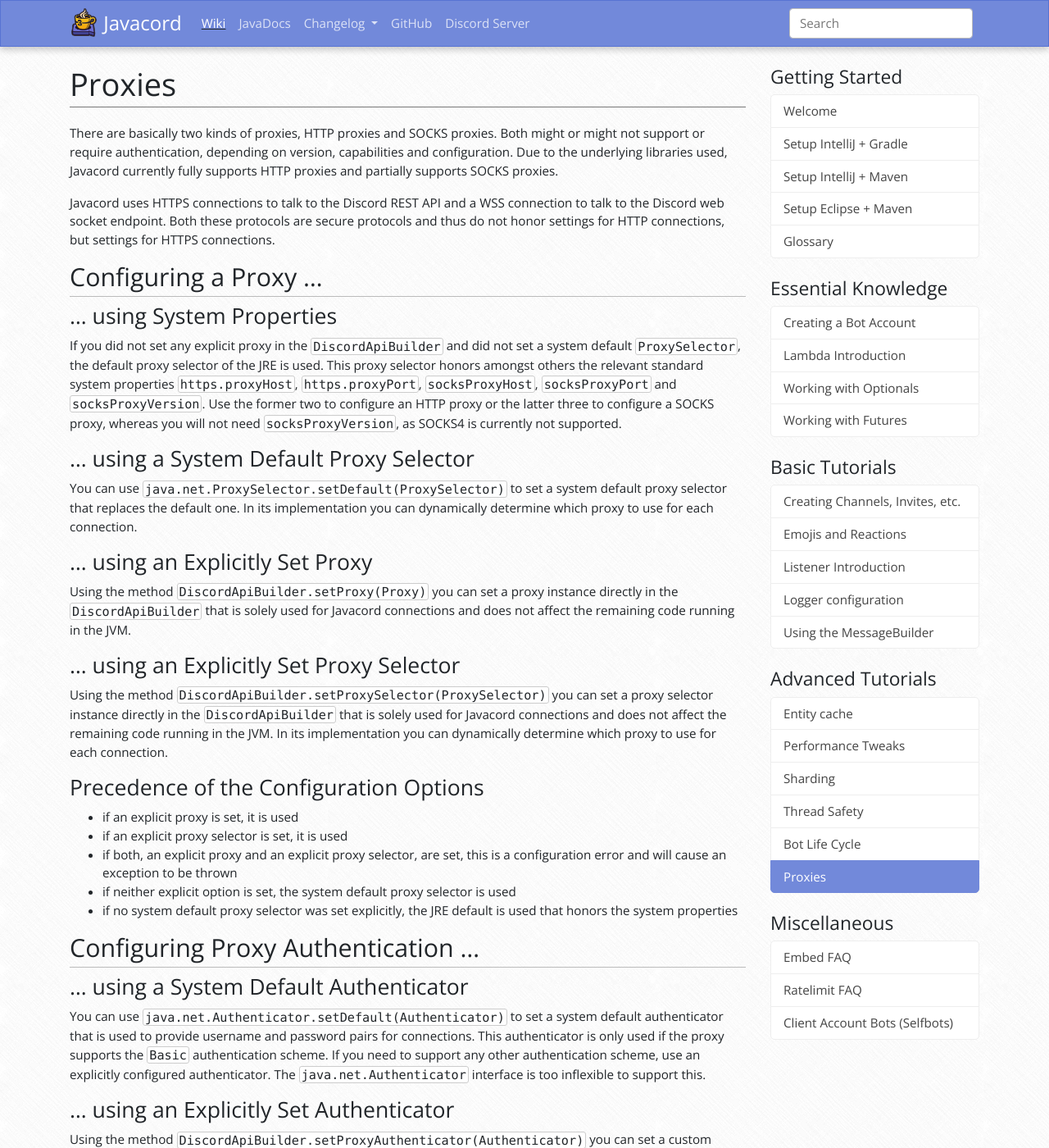
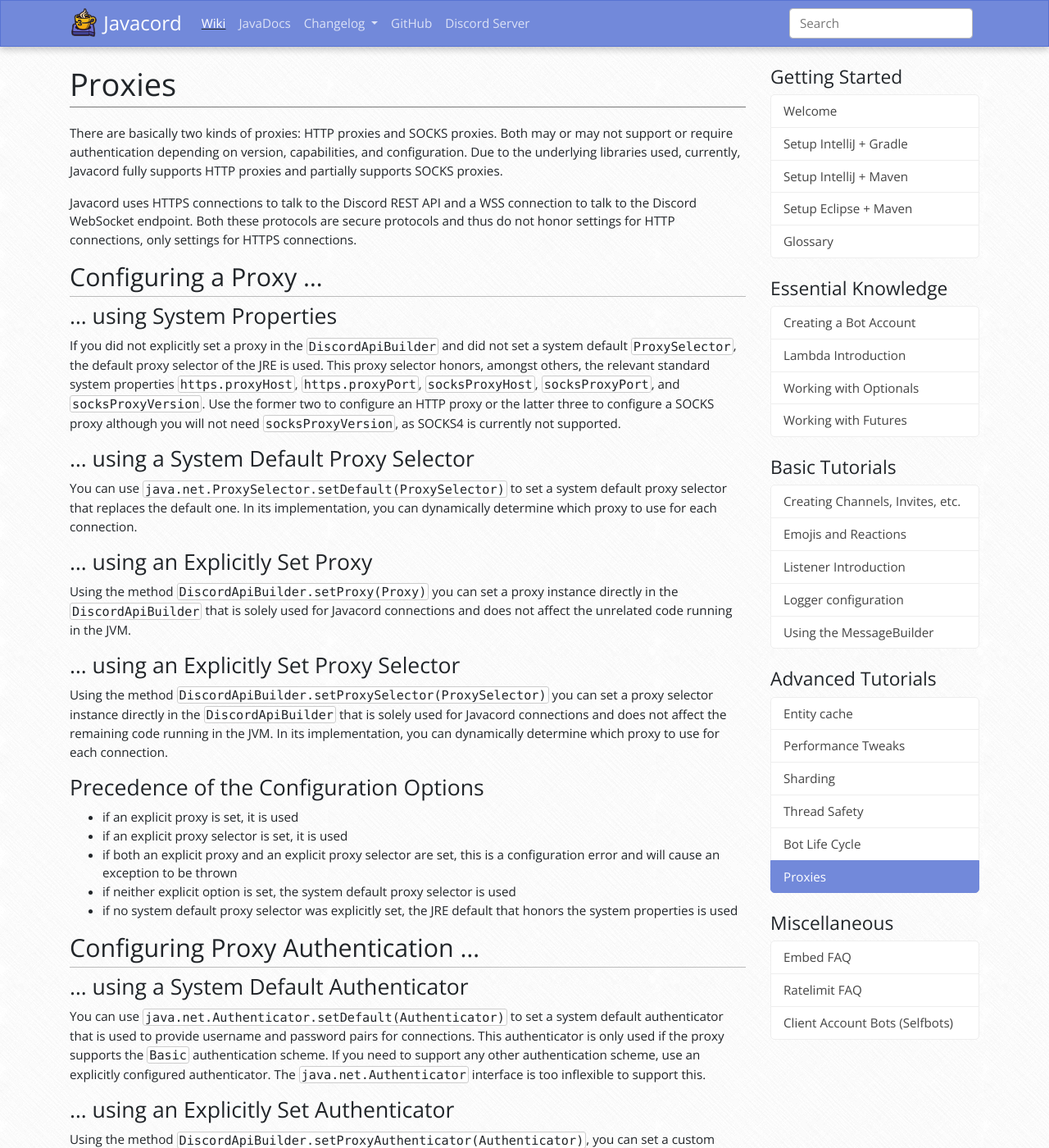
Before and after one commit to Vampire/javacord.github.io, a Jekyll site: the page built from _wiki/advanced-tutorials/proxies.md, in a window 1280 px wide and 1400 px high. Shown: the whole window at 82% size. Built offline with Jekyll 4.4.1, drawn with Linux system fonts in a browser that asks for light colours; nearby versions of some CDN libraries; some of the changed text lies outside the part shown.

Commit message:
Fixed some grammatical errors
Removed and added commas in various places.
Changed `might` to `may`, see https://writingexplained.org/may-vs-might-difference
Replaced all the instances of `web socket` with `WebSocket`, since it's a technical term and, in my opinion, fits better, but if it was intentionally left as a common term, let me know so I can change it back.
Changed some language to flow better, although I haven't vetted this for being as technically accurate (Notably line 28)

```diff
--- a/_wiki/advanced-tutorials/proxies.md
+++ b/_wiki/advanced-tutorials/proxies.md
@@ -9,35 +9,35 @@
 - socks5
 ---
 
-There are basically two kinds of proxies, HTTP proxies and SOCKS proxies. Both might or might not support or require authentication, depending on version, capabilities and configuration. Due to the underlying libraries used, Javacord currently fully supports HTTP proxies and partially supports SOCKS proxies.
+There are basically two kinds of proxies: HTTP proxies and SOCKS proxies. Both may or may not support or require authentication depending on version, capabilities, and configuration. Due to the underlying libraries used, currently, Javacord fully supports HTTP proxies and partially supports SOCKS proxies.
 
-Javacord uses HTTPS connections to talk to the Discord REST API and a WSS connection to talk to the Discord web socket endpoint. Both these protocols are secure protocols and thus do not honor settings for HTTP connections, but settings for HTTPS connections.
+Javacord uses HTTPS connections to talk to the Discord REST API and a WSS connection to talk to the Discord WebSocket endpoint. Both these protocols are secure protocols and thus do not honor settings for HTTP connections, only settings for HTTPS connections.
 
 ## Configuring a Proxy ...
 
 ### ... using System Properties
 
-If you did not set any explicit proxy in the `DiscordApiBuilder` and did not set a system default `ProxySelector`, the default proxy selector of the JRE is used. This proxy selector honors amongst others the relevant standard system properties `https.proxyHost`, `https.proxyPort`, `socksProxyHost`, `socksProxyPort` and `socksProxyVersion`. Use the former two to configure an HTTP proxy or the latter three to configure a SOCKS proxy, whereas you will not need `socksProxyVersion`, as SOCKS4 is currently not supported.
+If you did not explicitly set a proxy in the `DiscordApiBuilder` and did not set a system default `ProxySelector`, the default proxy selector of the JRE is used. This proxy selector honors, amongst others, the relevant standard system properties `https.proxyHost`, `https.proxyPort`, `socksProxyHost`, `socksProxyPort`, and `socksProxyVersion`. Use the former two to configure an HTTP proxy or the latter three to configure a SOCKS proxy although you will not need `socksProxyVersion`, as SOCKS4 is currently not supported.
 
 ### ... using a System Default Proxy Selector
 
-You can use `java.net.ProxySelector.setDefault(ProxySelector)` to set a system default proxy selector that replaces the default one. In its implementation you can dynamically determine which proxy to use for each connection.
+You can use `java.net.ProxySelector.setDefault(ProxySelector)` to set a system default proxy selector that replaces the default one. In its implementation, you can dynamically determine which proxy to use for each connection.
 
 ### ... using an Explicitly Set Proxy
 
-Using the method `DiscordApiBuilder.setProxy(Proxy)` you can set a proxy instance directly in the `DiscordApiBuilder` that is solely used for Javacord connections and does not affect the remaining code running in the JVM.
+Using the method `DiscordApiBuilder.setProxy(Proxy)` you can set a proxy instance directly in the `DiscordApiBuilder` that is solely used for Javacord connections and does not affect the unrelated code running in the JVM.
 
 ### ... using an Explicitly Set Proxy Selector
 
-Using the method `DiscordApiBuilder.setProxySelector(ProxySelector)` you can set a proxy selector instance directly in the `DiscordApiBuilder` that is solely used for Javacord connections and does not affect the remaining code running in the JVM. In its implementation you can dynamically determine which proxy to use for each connection.
+Using the method `DiscordApiBuilder.setProxySelector(ProxySelector)` you can set a proxy selector instance directly in the `DiscordApiBuilder` that is solely used for Javacord connections and does not affect the remaining code running in the JVM. In its implementation, you can dynamically determine which proxy to use for each connection.
 
 ### Precedence of the Configuration Options
 
 * if an explicit proxy is set, it is used
 * if an explicit proxy selector is set, it is used
-* if both, an explicit proxy and an explicit proxy selector, are set, this is a configuration error and will cause an exception to be thrown
+* if both an explicit proxy and an explicit proxy selector are set, this is a configuration error and will cause an exception to be thrown
 * if neither explicit option is set, the system default proxy selector is used
-* if no system default proxy selector was set explicitly, the JRE default is used that honors the system properties
+* if no system default proxy selector was explicitly set, the JRE default that honors the system properties is used
 
 ## Configuring Proxy Authentication ...
 
@@ -59,16 +59,16 @@
 
 SOCKS 4 is currently not supported.
 
-The web socket library we use does not support SOCKS proxies at all and the HTTP library we use has a bug that prevents SOCKS 4 to be used. Additionally you would need to use at least Java 9 or a separate socket factory supporting SOCKS 4, as the JRE implementation is not working in Java 8 and got fixed only in Java 9+.
+The WebSocket library we use does not support SOCKS proxies at all and the HTTP library we use has a bug that prevents SOCKS 4 to be used. Additionally, you would need to use at least Java 9 or a separate socket factory supporting SOCKS 4, as the JRE implementation is not working in Java 8 and got fixed only in Java 9+.
 
 ### SOCKS 4a
 
 SOCKS 4a is currently only partially supported.
 
-The web socket library we use does not support SOCKS proxies at all, so it could be used for the REST connections only. Additionally you would need to use a separate socket factory supporting SOCKS 4a, as the JRE implementation is not capable of doing SOCKS 4a, only SOCKS 4 and SOCKS 5 are supported at the time of creation of this wiki article.
+The WebSocket library we use does not support SOCKS proxies at all, so it could be used for the REST connections only. Additionally, you would need to use a separate socket factory supporting SOCKS 4a, as the JRE implementation is not capable of doing SOCKS 4a, only SOCKS 4 and SOCKS 5 are supported at the time of creation of this wiki article.
 
 ### SOCKS 5
 
 SOCKS 5 is currently only partially supported.
 
-The web socket library we use does not support SOCKS proxies at all, so it could be used for the REST connections only.
+The WebSocket library we use does not support SOCKS proxies at all, so it could be used for the REST connections only.
```
Also changed, not shown: other parts of _wiki/advanced-tutorials/proxies.md (+1 -1 lines).
